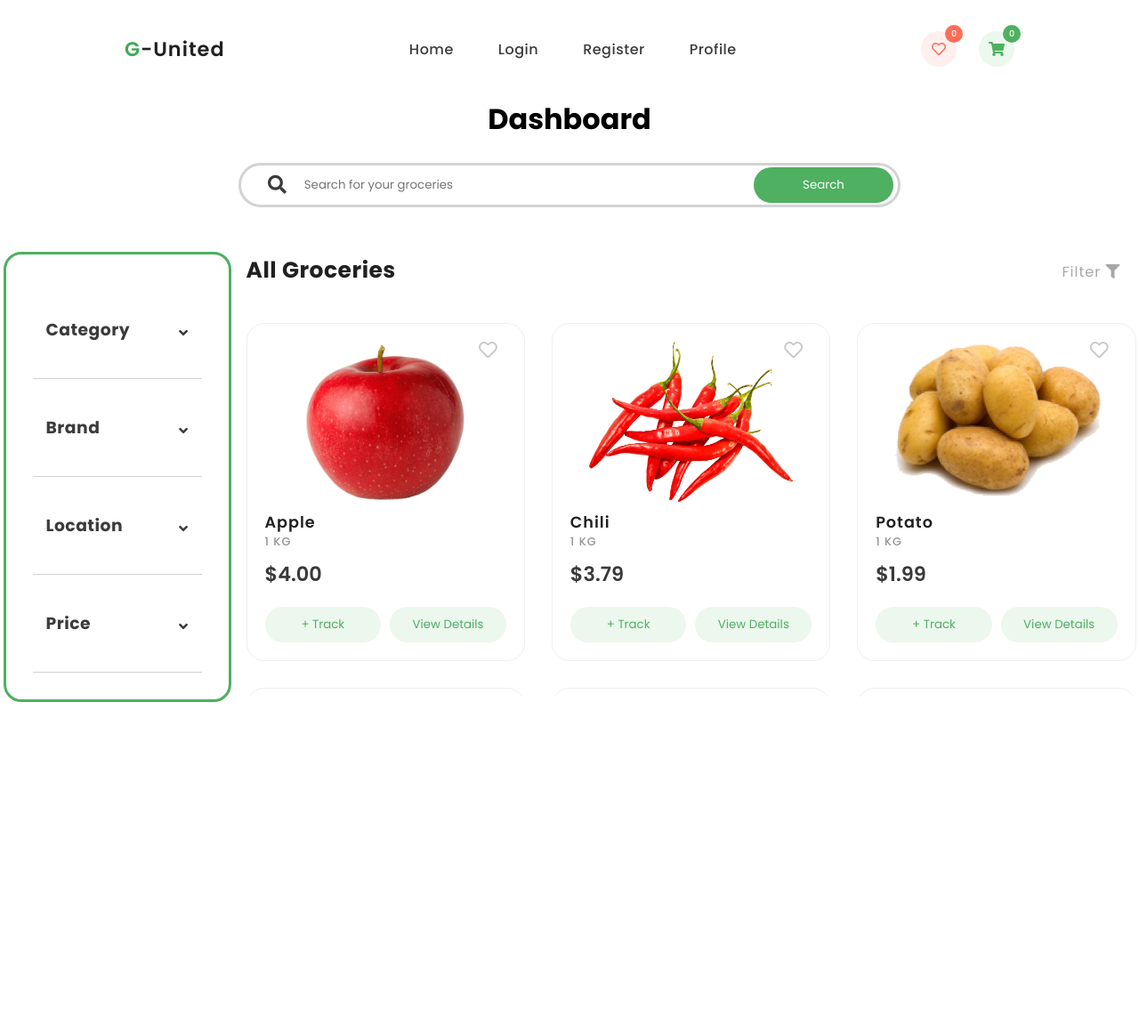
After one commit to yemoski/G-United, a PHP site: page /ItemDashboard.html in a window 1280 px wide. The commit adds this page. Shown: the top 1152 px of the page at 89% size. Run offline with PHP 8.4, Linux system fonts and the light colour scheme; some libraries are stand-ins or nearby versions.

Commit message:
Price Dashboard with search bar for items with HTML and JS

```diff
--- /dev/null
+++ b/ItemDashboard.html
@@ -0,0 +1,218 @@
+<html>
+<head>
+<meta charset="utf-8">
+<meta name="viewport" content="width=device-width, initial-scale=1.0">
+<title>Dashboard </title>
+<link rel="shortcut icon" href="images/fav-icon.png"/>
+<link rel="stylesheet" type="text/css" href="css/style.css"/>
+<link rel="stylesheet" href="https://pro.fontawesome.com/releases/v5.10.0/css/all.css" integrity="sha384-AYmEC3Yw5cVb3ZcuHtOA93w35dYTsvhLPVnYs9eStHfGJvOvKxVfELGroGkvsg+p" crossorigin="anonymous"/>
+<link href="https://fonts.googleapis.com/css2?family=Poppins:ital,wght@0,100;0,200;0,300;0,400;0,500;0,600;0,700;0,800;0,900;1,100;1,200;1,300;1,400;1,500;1,600;1,700;1,800;1,900&display=swap" rel="stylesheet">
+<style>
+
+    #dashboardContainer {
+        display: flex;
+        gap: 10px;
+    }
+
+    #category {
+        border: 3px solid #4eb060;
+        width: 20%;
+        height: 100%;
+        border-radius: 20px;
+    }
+
+    #category ul {
+        align-items: center;
+        margin: auto;
+        width: 100%;
+        padding: 30px;
+    }
+
+    #category li {
+        border-bottom: 0.25px solid lightgray;
+        width: 100%;
+        padding: 40px 0px;
+    }
+
+    #category li a {
+        display: flex;
+        justify-content: space-between;
+        margin: 0px 15px;
+        color: #3b3b3b;
+        font-weight: 500;
+        letter-spacing: 0.5px;
+        transition: all ease 0.3s;
+    }
+
+    #category li a i {
+        padding-top: 10px;
+    }
+
+
+    #dashboardHeading{
+        display: flex;
+        justify-content: space-between;
+        align-items: center;
+    }
+
+    #dashboardHeading h3{
+        font-size: 1.56rem;
+        font-weight: 700;
+        color: #202020;
+        letter-spacing: 0.5px;
+    }
+
+    .itemBoxButtons {
+        display: flex;
+        gap: 10px;
+    }
+
+    #dashboardHeading span{
+        color: #a7a7a7;
+        font-weight: 400;
+        text-align: center;
+        padding: 10px 0px;
+        border-radius: 15px;
+        letter-spacing: 1px;
+        width: 100px;
+        height: 40px;
+    }
+
+    #dashboardHeading span:hover{
+        background-color: #4eb060;
+        color: #ffffff;
+    }
+
+    .itemBoxButtons button{
+        border: none;
+        width: 50%;
+        height: 40px;
+        background-color: #ecf7ee;
+        color: #4eb060;
+        justify-content: center;
+        align-items: center;
+        margin-top: 20px;
+        border-radius: 40px;
+        transition: all ease 0.3s;
+    }
+
+    .product-box .track-btn:hover, .details-btn:hover{
+        background-color: #4eb060;
+        color: #ffffff;
+        transition: all ease 0.3s;
+    }
+
+    #items {
+        flex-grow: 1;
+        overflow-y: auto;
+        display: flex;
+        flex-direction: column;
+        max-width: 1000px;
+        margin: 50px auto;
+        height: 500px;
+    }
+
+    #products-container{
+        display: grid;
+        grid-template-columns: 1fr 1fr 1fr;
+        grid-gap: 30px;
+        align-items: center;
+        margin: 40px 0px;
+    }
+
+    #pageTitle {
+        text-align: center;
+    }
+
+    #searchBar{
+        background-color: #ffffff;
+        height: 50px;
+        display: flex;
+        align-items: center;
+        margin-top: 25px;
+        padding: 0px 20px 0px 20px;
+        border-radius: 30px;
+    }
+
+    .search-box{
+        align-items: center;
+        margin: auto;
+        border: 3px solid lightgrey;
+        width: 60%;
+    }
+
+</style>
+</head>
+
+<body>
+    <nav class="navigation">
+        <a href="index.html" class="logo">
+            <span>G</span>-United
+        </a>
+
+        <input type="checkbox" class="menu-btn" id="menu-btn">
+        <label for="menu-btn" class="menu-icon">
+            <span class="nav-icon"></span>
+        </label>
+
+        <ul class="menu">
+            <li><a href="index.html">Home</a></li>
+            <li><a href="Login.html">Login</a></li>
+            <li><a href="Register.html">Register</a></li>
+            <li><a href="Profile.html">Profile</a></li>
+        </ul>
+
+        <div class="right-nav">
+            <a href="#" class="like">
+                <i class="far fa-heart"></i>
+                <span>0</span>
+            </a>
+
+            <a href="#" class="cart">
+                <i class="fas fa-shopping-cart"></i>
+                <span>0</span>
+            </a>
+        </div>
+    </nav>
+
+    <h1 id="pageTitle">Dashboard</h1>
+    <section id="searchBar">
+        <form action="" class="search-box">
+            <i class="fas fa-search"></i>
+            <input type="text" id="searchInput" class="search-input" placeholder="Search for your groceries" name="search" required>
+            <input type="submit" class="search-btn" value="Search">
+        </form>
+    </section>
+
+    <div id="dashboardContainer">
+        <section id="category">
+            <ul>
+                <li><a href="#"><h3>Category</h3> <i class='fas fa-angle-down'></i></a></li>
+                <li><a href="#"><h3>Brand</h3> <i class='fas fa-angle-down'></i></a></li>
+                <li><a href="#"><h3>Location</h3> <i class='fas fa-angle-down'></i></a></li>
+                <li><a href="#"><h3>Price</h3> <i class='fas fa-angle-down'></i></a></li>
+            </ul>
+        </section>
+
+        <section id="items">
+            <div id="dashBoardHeading">
+                <h3>All Groceries</h3>
+                <span>Filter <i class="fas fa-filter"></i></span>
+            </div>
+
+            <div id="products-container">
+
+            </div>
+        </section>
+    </div>
+
+    <script>
+        const urlParams = new URLSearchParams(window.location.search);
+        const searchParam = urlParams.get('search');
+        var searchInput = document.getElementById("searchInput");
+        searchInput.value = searchParam;
+    </script>
+
+    <script src="scripts/Dashboard.js"></script>
+</body>
+</html>
--- a/css/style.css
+++ b/css/style.css
@@ -191,7 +191,6 @@ background-color:#40aa54;}
 /*==category================================*/
 #category,
 #popular-product,
-#popular-bundle-pack,
 #partner{
     display: flex;
     flex-direction: column;
@@ -328,19 +327,6 @@ background-color:#40aa54;}
     font-size: 1.3rem;
 }
 
-/*==popular-bundle-pack==========================*/
-#popular-bundle-pack{
-    display: flex;
-    flex-direction: column;
-    justify-content: center;
-    max-width: 1150px;
-    margin: 50px auto;
-    padding: 60px 0px 20px 0px;
-    border-radius: 20px;
-    background-color: #ecf7ee;
-    border: 1px solid #f3f3f3;
-    align-items: center;
-}
 .product-container,
 .product-heading{
     max-width: 1000px;
@@ -574,13 +560,9 @@ footer{
         width:90%;
         height: 500px;
     }
-    #popular-bundle-pack,
     #popular-product,
     #download-app{
         width: 90%;
-    }
-    #popular-bundle-pack{
-        padding: 50px 30px 0px 30px;
     }
 }
 @media(max-width:1050px){
@@ -800,9 +782,7 @@ footer{
     .product-container{
         grid-template-columns: 1fr;
     }
-    #popular-bundle-pack{
-        padding: 30px 20px 0px 20px;
-    }
+
     .footer-container{
         grid-template-columns: 1fr;
     }
--- a/index.html
+++ b/index.html
@@ -21,7 +21,7 @@
     <nav class="navigation">
         <!--logo-------->
         <a href="index.html" class="logo">
-            <span>G</span>- United
+            <span>G</span> - United
         </a>
         <!--menu-btn---->
         <input type="checkbox" class="menu-btn" id="menu-btn">
@@ -61,7 +61,7 @@
             <h1>Track your grocery prices in real time</h1>
             <strong>Try for Free!</strong>
             <!--search-box------>
-            <form action="" class="search-box">
+            <form action="ItemDashboard.html" method="get" class="search-box">
                 <!--icon------>
                 <i class="fas fa-search"></i>
                 <!--input----->
--- /dev/null
+++ b/scripts/Dashboard.js
@@ -0,0 +1,74 @@
+const products = [
+    { name: 'Apple', image: 'images/apple.png', quantity: '1 KG', price: '$4.00' },
+    { name: 'Chili', image: 'images/chili.png', quantity: '1 KG', price: '$3.79' },
+    { name: 'Potato', image: 'images/patato.png', quantity: '1 KG', price: '$1.99' },
+    { name: 'Tomato', image: 'images/tamato.png', quantity: '1 KG', price: '$3.50' },
+    { name: 'Onion', image: 'images/Onion.png', quantity: '1 KG', price: '6.70$' },
+    { name: 'Apple', image: 'images/apple.png', quantity: '1 KG', price: '$4.00' },
+    { name: 'Chili', image: 'images/chili.png', quantity: '1 KG', price: '$3.79' },
+    { name: 'Potato', image: 'images/patato.png', quantity: '1 KG', price: '$1.99' },
+    { name: 'Tomato', image: 'images/tamato.png', quantity: '1 KG', price: '$3.50' },
+    { name: 'Onion', image: 'images/Onion.png', quantity: '1 KG', price: '6.70$' },
+    { name: 'Apple', image: 'images/apple.png', quantity: '1 KG', price: '$4.00' },
+    { name: 'Chili', image: 'images/chili.png', quantity: '1 KG', price: '$3.79' },
+    { name: 'Potato', image: 'images/patato.png', quantity: '1 KG', price: '$1.99' },
+    { name: 'Tomato', image: 'images/tamato.png', quantity: '1 KG', price: '$3.50' },
+    { name: 'Onion', image: 'images/Onion.png', quantity: '1 KG', price: '6.70$' },
+    { name: 'Apple', image: 'images/apple.png', quantity: '1 KG', price: '$4.00' },
+    { name: 'Chili', image: 'images/chili.png', quantity: '1 KG', price: '$3.79' },
+    { name: 'Potato', image: 'images/patato.png', quantity: '1 KG', price: '$1.99' },
+    { name: 'Tomato', image: 'images/tamato.png', quantity: '1 KG', price: '$3.50' },
+    { name: 'Onion', image: 'images/Onion.png', quantity: '1 KG', price: '6.70$' },
+];
+
+const productsContainer = document.getElementById('products-container');
+
+products.forEach(product => {
+    const productBox = document.createElement('div');
+    productBox.classList.add('product-box');
+
+    const image = document.createElement('img');
+    image.src = product.image;
+    image.alt = product.name;
+
+    const name = document.createElement('strong');
+    name.textContent = product.name;
+
+    const quantity = document.createElement('span');
+    quantity.classList.add('quantity');
+    quantity.textContent = product.quantity;
+
+    const price = document.createElement('span');
+    price.classList.add('price');
+    price.textContent = product.price;
+
+    const itemButtons = document.createElement('div');
+    itemButtons.classList.add('itemBoxButtons');
+
+    const trackBtn = document.createElement('button');
+    trackBtn.href = '#';
+    trackBtn.classList.add('track-btn');
+    trackBtn.innerHTML = '+ Track';
+
+    const detailsBtn = document.createElement('button');
+    detailsBtn.href = '#';
+    detailsBtn.classList.add('details-btn');
+    detailsBtn.innerHTML = 'View Details';
+
+    itemButtons.appendChild(trackBtn);
+    itemButtons.appendChild(detailsBtn);
+
+    const likeBtn = document.createElement('a');
+    likeBtn.href = '#';
+    likeBtn.classList.add('like-btn');
+    likeBtn.innerHTML = '<i class="far fa-heart"></i>';
+
+    productBox.appendChild(image);
+    productBox.appendChild(name);
+    productBox.appendChild(quantity);
+    productBox.appendChild(price);
+    productBox.appendChild(itemButtons);
+    productBox.appendChild(likeBtn);
+
+    productsContainer.appendChild(productBox);
+});
```
Also changed, not shown: createItem.html (+4 -4 lines).
